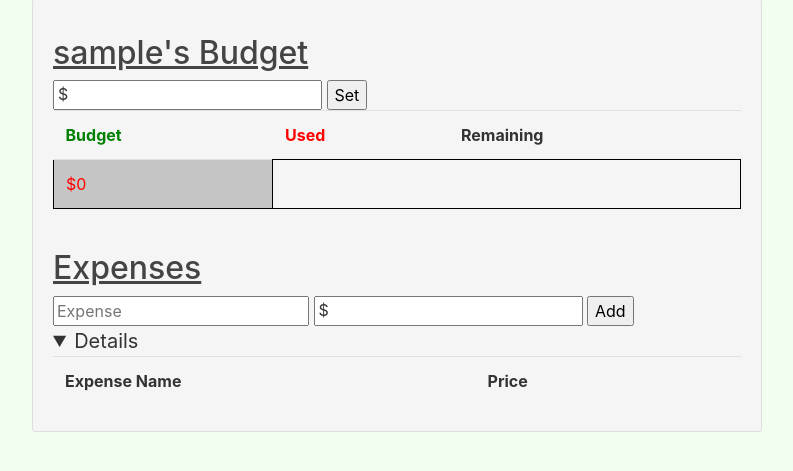
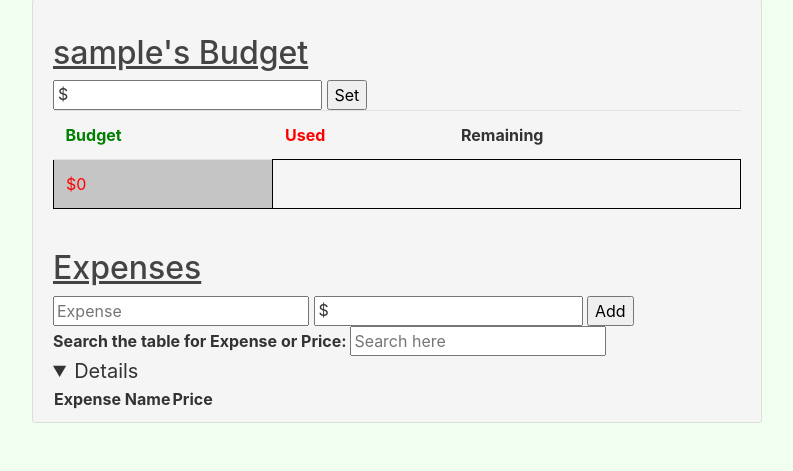
Before and after one commit to quong1/PayUp, a Flask app: page / in a window 1280 px wide. Shown: the part 101-572 px from the top of the page, without its empty margins (53-846 px from the left). Run offline with Flask 2, Linux system fonts and the light colour scheme; the visitor is signed in with stand-in values (Sample User, id 1); data comes from the database, SQL or seed files in the repository; data that the repository does not hold is empty; some libraries are stand-ins or nearby versions.

Commit message:
added search bar functionality

```diff
--- a/templates/home.html
+++ b/templates/home.html
@@ -1,5 +1,7 @@
 {% extends "layout.html" %}
 {% block content %}
+<script src="https://ajax.googleapis.com/ajax/libs/jquery/3.4.1/jquery.min.js">
+</script>
 
 <body style="background-color:honeydew; padding-top: 20px;">
     <div class="content-section">
@@ -55,9 +57,13 @@
                 border: 1px solid black;
             }
         </style>
+
+        <b>Search the table for Expense or Price:
+            <input id="searchh" type="text" placeholder="Search here">
+        </b>
         <details open>
             <summary style="font-size: 20px;">Details</summary>
-            <table class="table">
+            <table id="table1" class="table1">
                 <tr>
                     <th>Expense Name</th>
                     <th>Price</th>
@@ -78,6 +84,17 @@
                 </tr>
                 {% endfor %}
             </table>
+            <script>
+                $(document).ready(function () {
+                    $("#searchh").on("keyup", function () {
+                        var value = $(this).val().toLowerCase();
+                        $("#table1 tr").filter(function () {
+                            $(this).toggle($(this).text()
+                                .toLowerCase().indexOf(value) > -1)
+                        });
+                    });
+                });
+            </script>
         </details>
     </div>
 </body>
```
